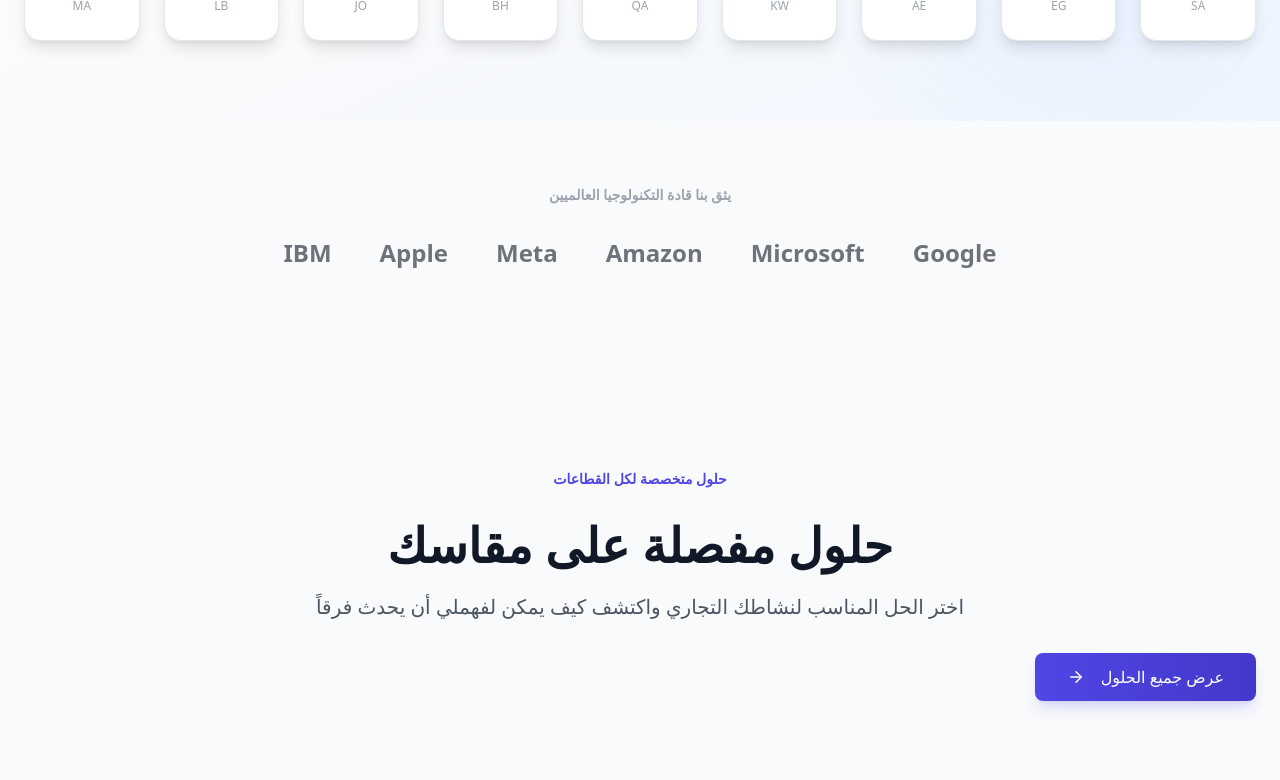
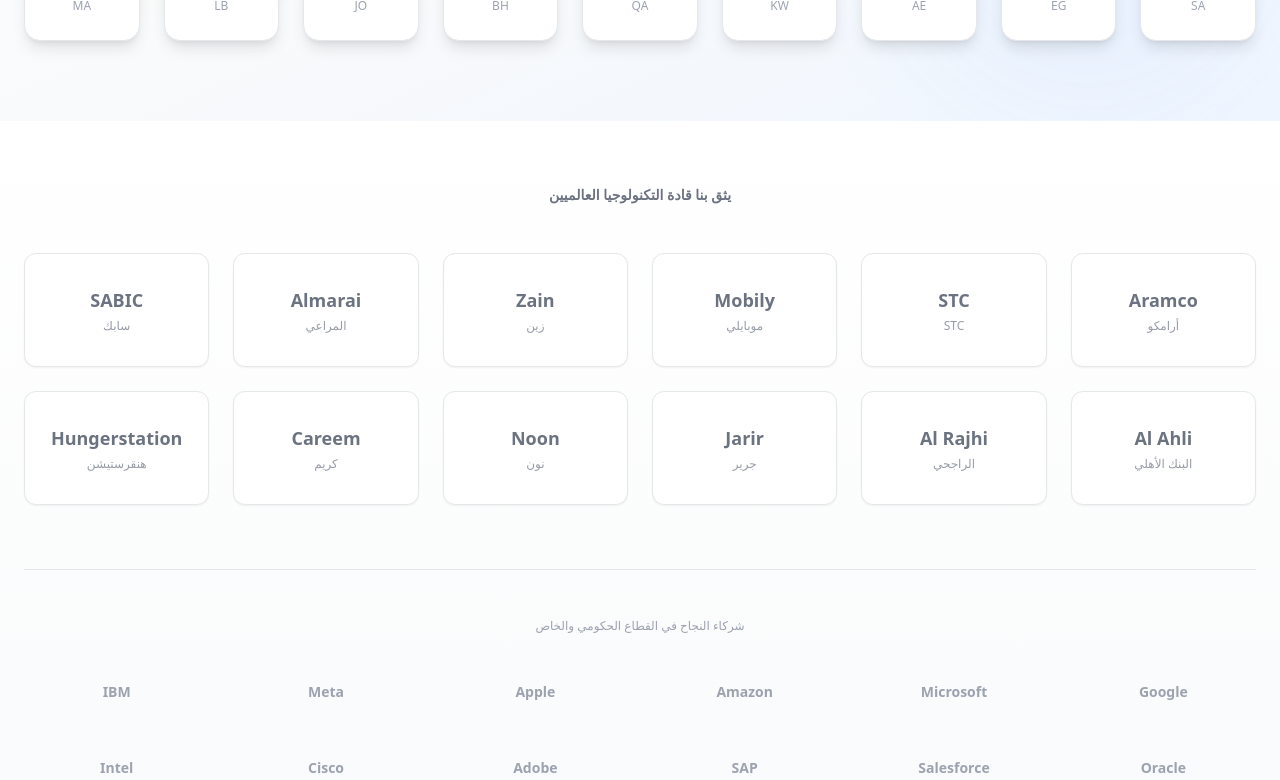
Before and after one commit to mahmoud-fouad2/server, a Next.js app in the folder client/: page / in a window 1280 px wide. Shown: the part 2260-3040 px from the top of the page. Built offline with nearby package versions, Linux system fonts and the light colour scheme; grey boxes are pictures that could not be loaded; some icons are missing; a web font is replaced by a local one.

Commit message:
Add professional companies section with Saudi and Arab brands

```diff
--- a/client/src/components/LandingPage.jsx
+++ b/client/src/components/LandingPage.jsx
@@ -579,22 +579,81 @@
       </section>
 
       {/* Trusted by Companies Section */}
-      <section className={`py-16 relative ${isDark ? 'bg-cosmic-950' : 'bg-gray-50'}`}>
+      <section className={`py-16 relative ${isDark ? 'bg-cosmic-900' : 'bg-gradient-to-b from-white to-gray-50'}`}>
         <div className="max-w-7xl mx-auto px-6">
+          <motion.div
+            initial={{ opacity: 0, y: 20 }}
+            whileInView={{ opacity: 1, y: 0 }}
+            viewport={{ once: true }}
+            transition={{ duration: 0.5 }}
+            className="text-center mb-12"
+          >
+            <p className={`text-sm font-bold mb-2 ${isDark ? 'text-gray-400' : 'text-gray-500'}`}>يثق بنا قادة التكنولوجيا العالميين</p>
+          </motion.div>
+
+          {/* Companies Grid */}
+          <div className="grid grid-cols-2 sm:grid-cols-3 md:grid-cols-4 lg:grid-cols-6 gap-4 md:gap-6">
+            {[
+              { name: 'أرامكو', nameEn: 'Aramco', logo: '/companies/aramco.svg' },
+              { name: 'STC', nameEn: 'STC', logo: '/companies/stc.svg' },
+              { name: 'موبايلي', nameEn: 'Mobily', logo: '/companies/mobily.svg' },
+              { name: 'زين', nameEn: 'Zain', logo: '/companies/zain.svg' },
+              { name: 'المراعي', nameEn: 'Almarai', logo: '/companies/almarai.svg' },
+              { name: 'سابك', nameEn: 'SABIC', logo: '/companies/sabic.svg' },
+              { name: 'البنك الأهلي', nameEn: 'Al Ahli', logo: '/companies/alahli.svg' },
+              { name: 'الراجحي', nameEn: 'Al Rajhi', logo: '/companies/alrajhi.svg' },
+              { name: 'جرير', nameEn: 'Jarir', logo: '/companies/jarir.svg' },
+              { name: 'نون', nameEn: 'Noon', logo: '/companies/noon.svg' },
+              { name: 'كريم', nameEn: 'Careem', logo: '/companies/careem.svg' },
+              { name: 'هنقرستيشن', nameEn: 'Hungerstation', logo: '/companies/hungerstation.svg' }
+            ].map((company, index) => (
+              <motion.div
+                key={company.nameEn}
+                initial={{ opacity: 0, y: 20 }}
+                whileInView={{ opacity: 1, y: 0 }}
+                viewport={{ once: true }}
+                transition={{ duration: 0.3, delay: index * 0.05 }}
+                className={`group relative p-6 rounded-xl transition-all duration-300 hover:scale-105 ${isDark ? 'bg-white/5 hover:bg-white/10 border border-white/10' : 'bg-white hover:bg-gray-50 border border-gray-200 shadow-sm hover:shadow-md'}`}
+              >
+                <div className="flex items-center justify-center h-16">
+                  <div className={`text-center ${isDark ? 'text-gray-400 group-hover:text-gray-300' : 'text-gray-500 group-hover:text-gray-700'} transition-colors`}>
+                    <div className="font-bold text-lg mb-1">{company.nameEn}</div>
+                    <div className="text-xs opacity-70">{company.name}</div>
+                  </div>
+                </div>
+              </motion.div>
+            ))}
+          </div>
+
+          {/* Actual Logos Section - Premium Companies */}
           <motion.div
             initial={{ opacity: 0 }}
             whileInView={{ opacity: 1 }}
             viewport={{ once: true }}
-            className="text-center"
+            transition={{ duration: 0.5, delay: 0.3 }}
+            className="mt-16 pt-12 border-t border-gray-200 dark:border-white/10"
           >
-            <p className={`text-sm font-bold mb-8 ${isDark ? 'text-gray-500' : 'text-gray-400'}`}>يثق بنا قادة التكنولوجيا العالميين</p>
-            <div className="flex flex-wrap justify-center items-center gap-12 opacity-60">
-              <span className="text-2xl font-bold">Google</span>
-              <span className="text-2xl font-bold">Microsoft</span>
-              <span className="text-2xl font-bold">Amazon</span>
-              <span className="text-2xl font-bold">Meta</span>
-              <span className="text-2xl font-bold">Apple</span>
-              <span className="text-2xl font-bold">IBM</span>
+            <p className={`text-center text-xs font-medium mb-8 ${isDark ? 'text-gray-500' : 'text-gray-400'}`}>
+              شركاء النجاح في القطاع الحكومي والخاص
+            </p>
+            <div className="grid grid-cols-3 sm:grid-cols-4 md:grid-cols-5 lg:grid-cols-6 gap-6">
+              {[
+                'Google', 'Microsoft', 'Amazon', 'Apple', 'Meta', 'IBM',
+                'Oracle', 'Salesforce', 'SAP', 'Adobe', 'Cisco', 'Intel'
+              ].map((company, index) => (
+                <motion.div
+                  key={company}
+                  initial={{ opacity: 0, scale: 0.9 }}
+                  whileInView={{ opacity: 1, scale: 1 }}
+                  viewport={{ once: true }}
+                  transition={{ duration: 0.2, delay: index * 0.03 }}
+                  className={`flex items-center justify-center p-4 rounded-lg transition-all duration-300 hover:scale-110 ${isDark ? 'hover:bg-white/5' : 'hover:bg-gray-50'}`}
+                >
+                  <span className={`text-sm font-bold ${isDark ? 'text-gray-500 hover:text-gray-400' : 'text-gray-400 hover:text-gray-600'} transition-colors`}>
+                    {company}
+                  </span>
+                </motion.div>
+              ))}
             </div>
           </motion.div>
         </div>
```
